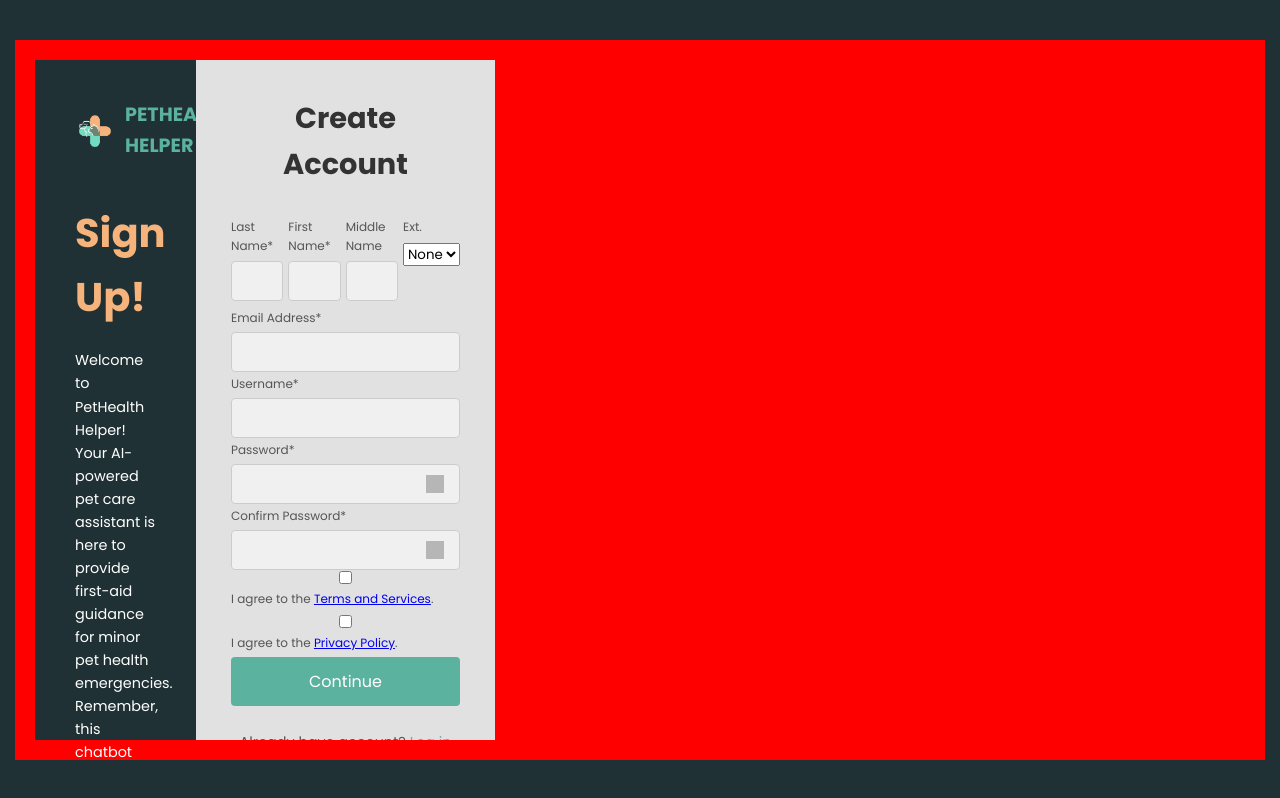
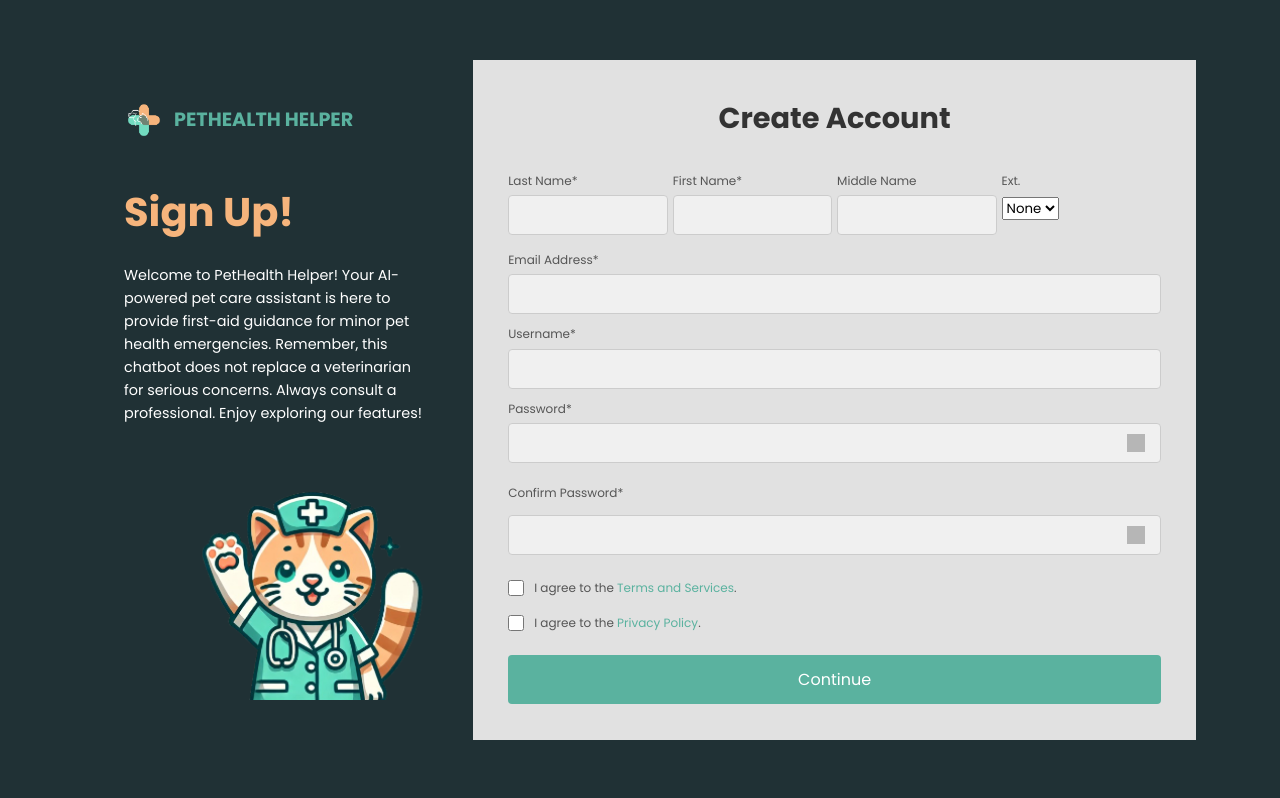
Before and after one commit to kurtrockx/pet-health-ai, a React (Vite) app: page /Signup in a window 1280 px wide. Built offline with nearby package versions, Linux system fonts and the light colour scheme; grey boxes are pictures that could not be loaded; a web font is replaced by a local one.

Commit message:
fixed sign up page stylign

```diff
--- a/src/components/css/SignUp.css
+++ b/src/components/css/SignUp.css
@@ -3,13 +3,13 @@
     margin: 0;
     padding: 0;
     box-sizing: border-box;
-  font-family: "Poppins", sans-serif;
+    font-family: 'Poppins', sans-serif;
 }
 
 :root {
     --primary-color: #5ab29f;
     --primary-dark: #4a9e8c;
-  --secondary-color: #f6b47c;
+    --secondary-color: #F6B47C;
     --dark-bg: #203135;
     --light-gray: #a7a7a7;
     --form-bg: #e1e1e1;
@@ -26,14 +26,10 @@ body {
     padding: 15px;
     overflow: hidden;
 }
-#root {
-  width: 100%;
-  background: red;
-}
 
 .container {
     display: flex;
-  width: 100%;
+    min-width: 90vw;
     height: 90vh;
     border-radius: 8px;
     overflow: hidden;
@@ -148,6 +144,7 @@ body {
 }
 
 label {
+
     display: block;
     margin-bottom: 5px;
     font-size: 12px;
@@ -235,7 +232,10 @@ input:focus {
         }
 
 .checkbox-group {
-  margin-bottom: 15px;
+    margin-block: 15px;
+    display: flex;
+    flex-direction: column;
+    gap: 1rem;
 }
 
 .checkbox {
@@ -383,7 +383,7 @@ input:focus {
     max-width: 600px;
     max-height: 80vh;
     overflow-y: auto;
-  box-shadow: 0 4px 15px rgba(0, 0, 0, 0.2);
+    box-shadow: 0 4px 15px rgba(0,0,0,0.2);
     position: relative;
 }
 
@@ -444,6 +444,12 @@ input[type="checkbox"]:disabled + label {
     cursor: not-allowed;
 }
 
+#signupForm {
+    display: flex;
+    flex-direction: column;
+    gap: .5rem;
+}
+
 /* Responsive Design */
 @media (max-width: 992px) {
     .container {
@@ -451,8 +457,7 @@ input[type="checkbox"]:disabled + label {
         height: auto;
     }
 
-  .left-section,
-  .right-section {
+    .left-section, .right-section {
         width: 100%;
         padding: 30px;
     }
@@ -487,21 +492,7 @@ input[type="checkbox"]:disabled + label {
 }
 
 @keyframes shake {
-  0%,
-  100% {
-    transform: translateX(0);
+    0%, 100% { transform: translateX(0); }
+    10%, 30%, 50%, 70%, 90% { transform: translateX(-5px); }
+    20%, 40%, 60%, 80% { transform: translateX(5px); }
 }
-  10%,
-  30%,
-  50%,
-  70%,
-  90% {
-    transform: translateX(-5px);
-  }
-  20%,
-  40%,
-  60%,
-  80% {
-    transform: translateX(5px);
-  }
-}
--- a/src/pages/SigninPage.jsx
+++ b/src/pages/SigninPage.jsx
@@ -4,7 +4,7 @@ import eyeOpenIcon from "../assets/eye.png";
 import eyeCloseIcon from "../assets/eye-off.png";
 import { Link } from "react-router-dom";
 
-import '../components/css/SignIn.css'
+import '../components/css/SignIn.css';
 
 export default function SigninPage() {
   const [passwordVisible, setPasswordVisible] = useState(false);
@@ -25,6 +25,7 @@ export default function SigninPage() {
             <input
               type="text"
               id="username"
+              className="form-control"
               placeholder="Enter your email"
               required
             />
@@ -35,13 +36,14 @@ export default function SigninPage() {
             <input
               type={passwordVisible ? "text" : "password"}
               id="password"
+              className="form-control"
               placeholder="Enter your password"
               required
             />
             <button
               type="button"
               id="passwordToggle"
-              className="password-toggle"
+              className={`password-toggle ${passwordVisible ? "" : "hidden"}`}
               onClick={togglePasswordVisibility}
             >
               {passwordVisible ? (
@@ -57,7 +59,7 @@ export default function SigninPage() {
               Forgot Password?
             </a>
           </div>
-          <button type="submit" id="login-btn">
+          <button type="submit" id="login-btn" className="btn">
             Sign In
           </button>
           <div className="signup-link">
--- a/src/pages/SignupPage.jsx
+++ b/src/pages/SignupPage.jsx
@@ -4,7 +4,6 @@ import catMascot from "../assets/Catmascot.png";
 import eyeOpen from "../assets/eye.png";
 import eyeClose from "../assets/eye-off.png";
 import { Link } from "react-router-dom";
-
 import "../components/css/SignUp.css";
 
 export default function SignupPage() {
@@ -229,8 +228,8 @@ export default function SignupPage() {
                 />
               </button>
             </div>
-            <div className="form-group">
-              <label>
+            <div className="checkbox-group">
+              <div className="checkbox">
                 <input
                   type="checkbox"
                   name="termsAccepted"
@@ -238,11 +237,11 @@ export default function SignupPage() {
                   onChange={handleChange}
                   required
                 />
-                I agree to the <a href="/terms">Terms and Services</a>.
-              </label>
-            </div>
-            <div className="form-group">
-              <label>
+                <label>
+                  I agree to the <a href="/terms">Terms and Services</a>.
+                </label>
+              </div>
+              <div className="checkbox">
                 <input
                   type="checkbox"
                   name="privacyAccepted"
@@ -250,8 +249,10 @@ export default function SignupPage() {
                   onChange={handleChange}
                   required
                 />
-                I agree to the <a href="/privacy">Privacy Policy</a>.
-              </label>
+                <label>
+                  I agree to the <a href="/privacy">Privacy Policy</a>.
+                </label>
+              </div>
             </div>
             <button type="submit" className="btn-primary">
               Continue
```
Lines whose indentation alone changed are shown as unchanged.
